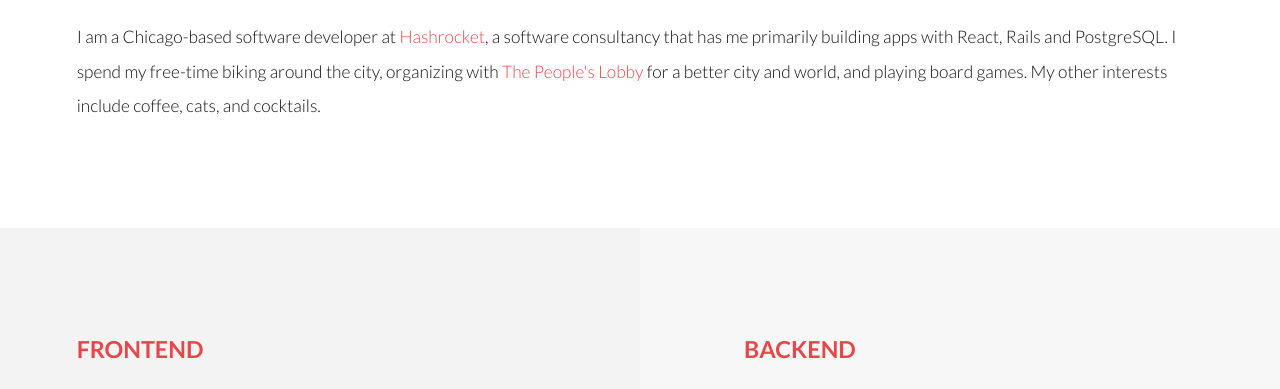
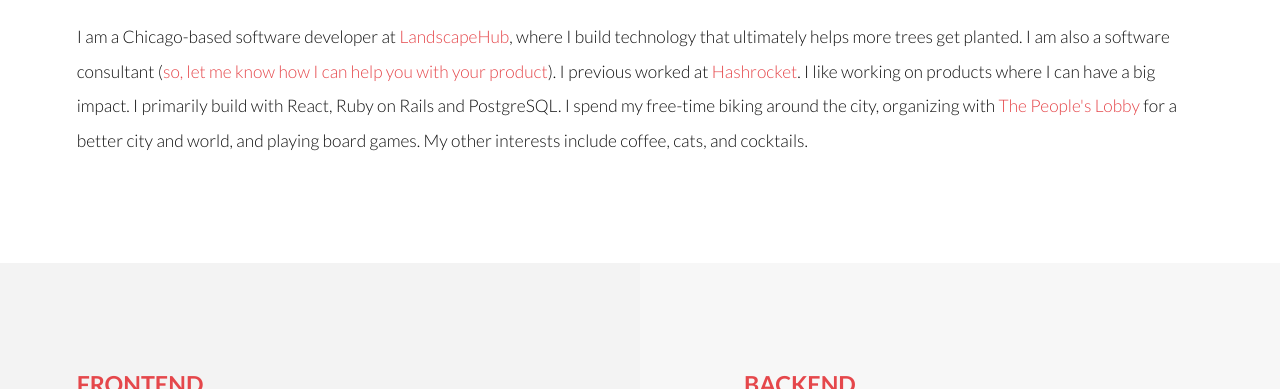
Before and after one commit to jbranchaud/gatsby-joshbranchaud.com, a Gatsby site: page / in a window 1280 px wide. Shown: the part 711-1100 px from the top of the page. Built offline with nearby package versions, Linux system fonts and the light colour scheme; Gatsby itself is replaced by a stand-in of ours.

Commit message:
Update wording of about me section

```diff
--- a/src/pages/index.js
+++ b/src/pages/index.js
@@ -1,8 +1,8 @@
-import React from 'react';
+import React from 'react'
 
-import Layout from '../components/Layout';
+import Layout from '../components/Layout'
 
-const IndexPage = () =>
+const IndexPage = () => (
   <Layout>
     <div>
       {/* Banner */}
@@ -32,13 +32,18 @@ const IndexPage = () =>
           </header>
           <p>
             I am a Chicago-based software developer at{' '}
-            <a href="https://hashrocket.com">Hashrocket</a>, a software
-            consultancy that has me primarily building apps with React, Rails
-            and PostgreSQL. I spend my free-time biking around the city,
-            organizing with{' '}
-            <a href="http://www.thepeopleslobbyusa.org/">
-              The People's Lobby
-            </a>{' '}
+            <a href="https://www.landscapehub.com/">LandscapeHub</a>, where I
+            build technology that ultimately helps more trees get planted. I am
+            also a software consultant (
+            <a href="mailto:jbranchaud@gmail.com">
+              so, let me know how I can help you with your product
+            </a>
+            ). I previous worked at{' '}
+            <a href="https://hashrocket.com">Hashrocket</a>. I like working on
+            products where I can have a big impact. I primarily build with
+            React, Ruby on Rails and PostgreSQL. I spend my free-time biking
+            around the city, organizing with{' '}
+            <a href="http://www.thepeopleslobbyusa.org/">The People's Lobby</a>{' '}
             for a better city and world, and playing board games. My other
             interests include coffee, cats, and cocktails.
           </p>
@@ -166,6 +171,7 @@ const IndexPage = () =>
         </div>
       </section>
     </div>
-  </Layout>;
+  </Layout>
+)
 
-export default IndexPage;
+export default IndexPage
```
